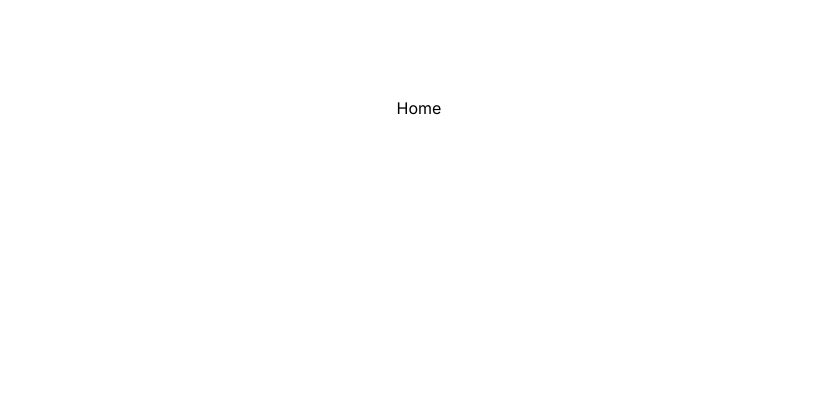
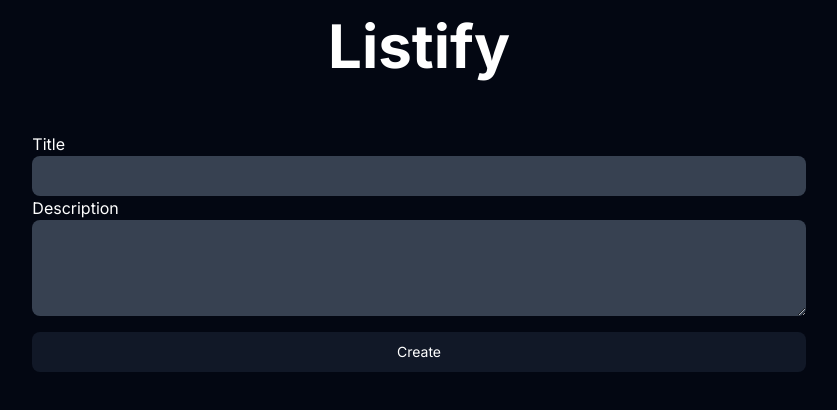
Before and after one commit to PieMenard/next-list, a Next.js app: page / in a window 1280 px wide. Shown: the top 410 px of the page, without its empty margins (221-1058 px from the left). Built offline with nearby package versions, Linux system fonts and the light colour scheme.

Commit message:
add list box component and style

```diff
--- /dev/null
+++ b/app/components/ListBox.tsx
@@ -0,0 +1,24 @@
+const ListBox = () => {
+  return (
+    <div>
+      <form action="" className="flex flex-col item">
+        <label htmlFor="title">Title</label>
+        <input
+          type="text"
+          name="title"
+          className="text-sm rounded-lg focus:ring-blue-500 block w-full p-2.5 bg-gray-700 border-gray-600 placeholder-gray-400 text-white"
+        />
+        <label htmlFor="title">Description</label>
+        <textarea
+          name="description"
+          className="h-24 text-sm rounded-lg focus:ring-blue-500 block w-full p-2.5 bg-gray-700 border-gray-600 placeholder-gray-400 text-white"
+        />
+        <button className="px-6 my-4 text-sm rounded-lg  focus:ring-blue-500 block w-full p-2.5 bg-gray-900 border-gray-600 placeholder-gray-400 text-white">
+          Create
+        </button>
+      </form>
+    </div>
+  );
+};
+
+export default ListBox;
--- a/app/layout.tsx
+++ b/app/layout.tsx
@@ -1,12 +1,12 @@
-import type { Metadata } from "next";
-import { Inter } from "next/font/google";
-import "./globals.css";
+import type { Metadata } from 'next';
+import { Inter } from 'next/font/google';
+import './globals.css';
 
-const inter = Inter({ subsets: ["latin"] });
+const inter = Inter({ subsets: ['latin'] });
 
 export const metadata: Metadata = {
-  title: "Create Next App",
-  description: "Generated by create next app",
+  title: 'Create Next App',
+  description: 'Generated by create next app',
 };
 
 export default function RootLayout({
@@ -16,7 +16,10 @@ export default function RootLayout({
 }>) {
   return (
     <html lang="en">
-      <body className={inter.className}>{children}</body>
+      <body className={`${inter.className} bg-gray-950 text-white`}>
+        <h1 className="text-6xl text-center m-4 font-bold">Listify</h1>
+        {children}
+      </body>
     </html>
   );
 }
--- a/app/page.tsx
+++ b/app/page.tsx
@@ -1,7 +1,9 @@
+import ListBox from './components/ListBox';
+
 export default function Home() {
   return (
-    <main className="flex min-h-screen flex-col items-center justify-between p-24">
-      Home
+    <main className="flex flex-col w-8/12 mx-auto justify-between p-10">
+      <ListBox />
     </main>
   );
 }
```
